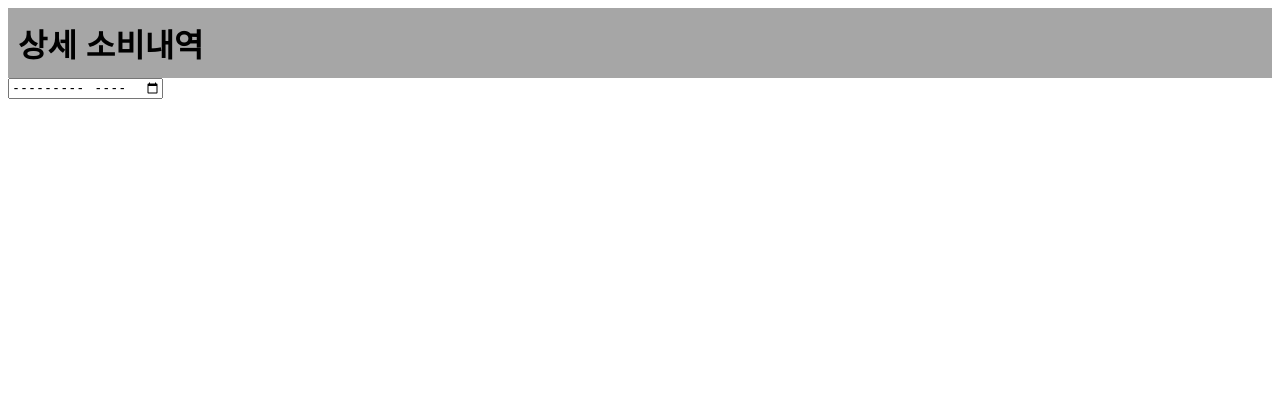
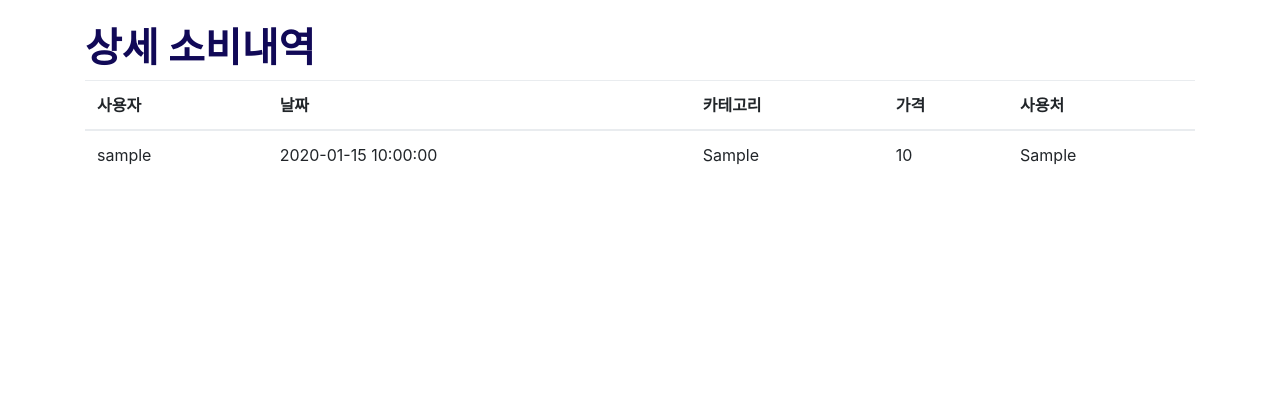
Before and after one commit to Yoonseo00/finchatbot, a Flask app: template templates/SpendList.html in a window 1280 px wide. Shown: the top 420 px of the page. Run offline with Flask 3, Linux system fonts and the light colour scheme; the template is opened without the code that fills it: most values are stand-ins (such as "Sample title", 1, 10 or a date in 2020); parts of the project's set-up code (start-up, migrations or seed data) failed here and were passed over; some libraries are stand-ins or nearby versions.

Commit message:
Update SpendList.html

```diff
--- a/templates/SpendList.html
+++ b/templates/SpendList.html
@@ -1,8 +1,43 @@
-{% extends "layout.html" %}  <!-- 레이아웃 템플릿을 확장합니다 -->
-{% block header_content %}상세 소비내역{% endblock %}
+<!DOCTYPE html>
+<html lang="en">
+	<head>
+		<meta charset="UTF-8">
+		<meta name="viewport" content="width=device-width, initial-scale=1, maxinum-scale=1, user-scalable=no">
 
-{% block content %}  <!-- 레이아웃의 content 블록을 오버라이드합니다 -->
+		<link rel="stylesheet" href="https://maxcdn.bootstrapcdn.com/bootstrap/4.0.0-beta.2/css/bootstrap.min.css">
+		<script src="https://ajax.googleapis.com/ajax/libs/jquery/3.2.1/jquery.min.js"></script>
+		<script src="https://cdnjs.cloudflare.com/ajax/libs/popper.js/1.12.6/umd/popper.min.js"></script>
+		<script src="https://maxcdn.bootstrapcdn.com/bootstrap/4.0.0-beta.2/js/bootstrap.min.js"></script>
 
-    <input type="month" required>
+		<title>상세 소비내역</title>
+	</head>
+	<body>
 
-{% endblock %}
+	<div class="container">
+	<br><h1><strong><a style="color:#110957;">상세 소비내역</a></strong></h1>
+	<table class="table table-hover">
+		<thead>
+		<tr>
+			<th>사용자</th>
+			<th>날짜</th>
+			<th>카테고리</th>
+			<th>가격</th>
+			<th>사용처</th>
+		</tr>
+		</thead>
+
+		<tbody>
+		{% for data in datalist %}
+		<tr>
+			<td>{{data['username']}}</td>
+			<td>{{data['add_date']}}</a></td>
+			<td>{{data['add_category']}}</td>
+			<td>{{data['add_price']}}</td>
+			<td>{{data['add_place']}}</td>
+		</tr>
+		{% endfor %}
+		</tbody>
+	</table>
+	</div>
+	</body>
+</html>
```
